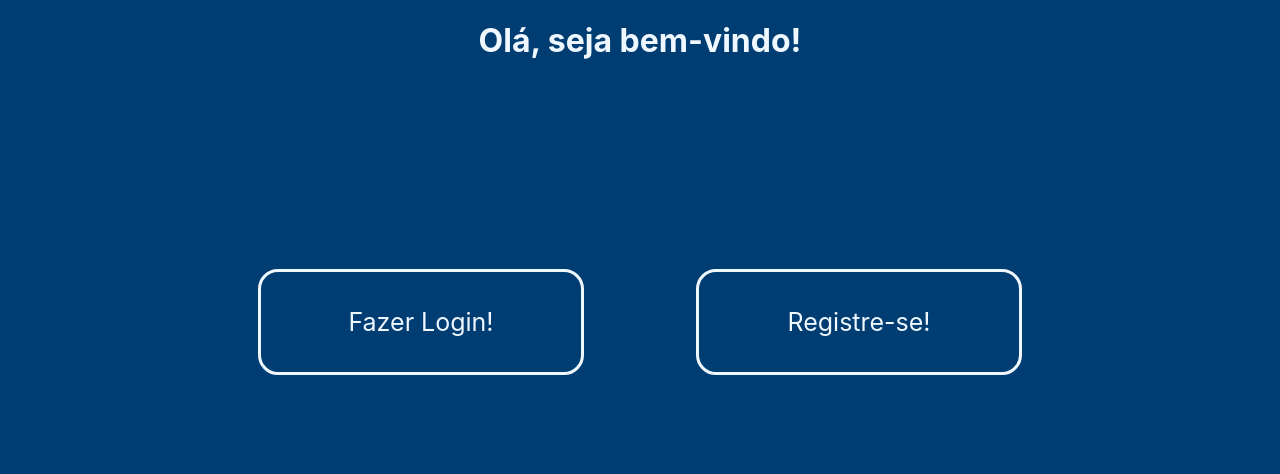
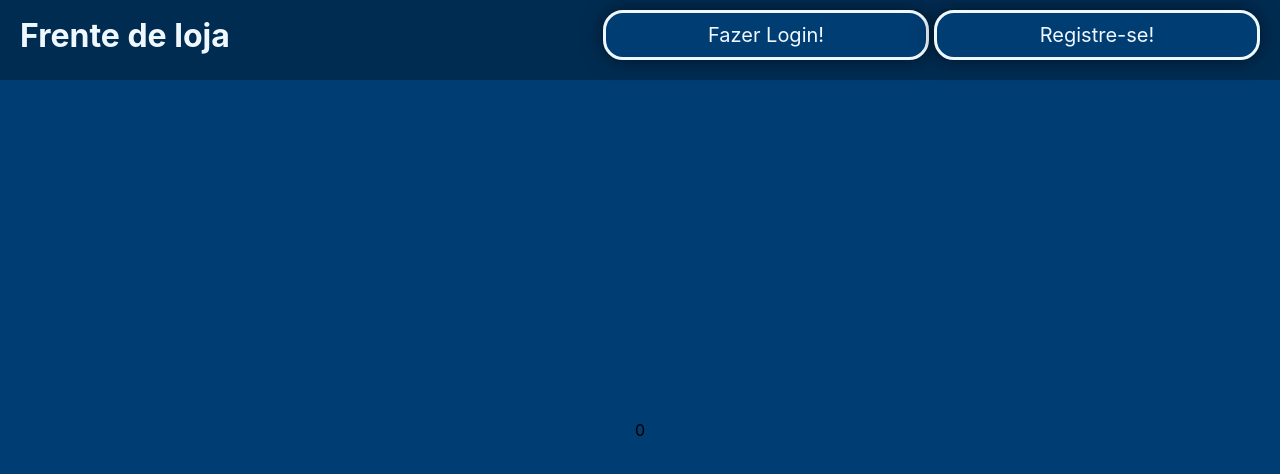
Before and after one commit to augustoizepon/frontend-pdv, a React (Create React App) app: page / in a window 1280 px wide. Shown: the top 474 px of the page. Built offline with nearby package versions, Linux system fonts and the light colour scheme.

Commit message:
feat: melhor layout e melhor organização

```diff
--- a/src/App.js
+++ b/src/App.js
@@ -1,8 +1,11 @@
 // App.js
 import React, { useState } from 'react';
 import './style/App.css';
-import Login from './components/login';
+import Login, {loginMessage} from './components/login';
 import Register from './components/register';
+import Funcional from './components/Funcional';
+
+
 
 function App() {
   const [isLoginVisible, setLoginVisible] = useState(false);
@@ -17,13 +20,20 @@ function App() {
     setLoginVisible(false);
     setRegisterVisible(true);
   }
+  function handleClickOutside(event) {
+    if (event.target.closest('#Login-div') || event.target.closest('#SignUp-div')) {
+      return;
+    }
+
+    setLoginVisible(false);
+    setRegisterVisible(false);
+  }
 
   return (
     <div className="App">
       <header className="App-header">
-        <h1>Olá, seja bem-vindo!</h1>
-      </header>
-      <main className='App-main'>
+        <h1>Frente de loja</h1>
+        <div className='App-header-menu'>
           <div
             id='Login-div'
             className='main-div'
@@ -40,9 +50,14 @@ function App() {
             <p>Registre-se!</p>
             {isRegisterVisible && <Register />}
           </div>
+        </div>
+      </header>
+      <main className='App-main'>
+      {loginMessage=== 'Logado com sucesso!' & <Funcional/>}
 
 
       </main>
+      {document.addEventListener('click', handleClickOutside)}
     </div>
   );
 }
--- /dev/null
+++ b/src/components/Funcional.js
@@ -0,0 +1,83 @@
+import React, { useState } from 'react';
+import '../style/Funcional.css';
+import axios from 'axios';
+import ProfileUpdate from './ProfileUpdate';
+import CategoryList from './CategoryList';
+import { token } from './login';
+
+
+export default function Funcional() {
+    const [visibilityUpdateYourData, setVisibilityUpdateYourData] = useState(false);
+    const [visibilityCatogryList, setVisibilityCatogryList] = useState(false);
+    const [visibilityCreateProduct, setVisibilityCreateProduct] = useState(false);
+    const [visibilityEditProduct, setVisibilityEditProduct] = useState(false);
+    const [visibilityListProducts, setVisibilityListProducts] = useState(false);
+    const [visibilityDetailProduct, setVisibilityDetailProduct] = useState(false);
+    const [visibilityDeleteProduct, setVisibilityDeleteProduct] = useState(false);
+    const [visibilityCreateCustomer, setVisibilityCreateCustomer] = useState(false);
+    const [visibilityEditCustomer, setVisibilityEditCustomer] = useState(false);
+    const [visibilityListCustomers, setVisibilityListCustomers] = useState(false);
+    const [visibilityDetailCustomer, setVisibilityDetailCustomer] = useState(false);
+
+    const toggleVisibilityUpdateYourData = () => {
+        setVisibilityUpdateYourData(true);
+    };
+
+    const toggleVisibilityCatogryList = () => {
+        setVisibilityCatogryList(true);
+    };
+
+    const toggleVisibilityCreateProduct = () => {
+        setVisibilityCreateProduct(true);
+    };
+
+    const toggleVisibilityEditProduct = () => {
+        setVisibilityEditProduct(true);
+    };
+
+    const toggleVisibilityListProducts = () => {
+        setVisibilityListProducts(true);
+    };
+
+    const toggleVisibilityDetailProduct = () => {
+        setVisibilityDetailProduct(true);
+    };
+
+    const toggleVisibilityDeleteProduct = () => {
+        setVisibilityDeleteProduct(true);
+    };
+
+    const toggleVisibilityCreateCustomer = () => {
+        setVisibilityCreateCustomer(true);
+    };
+
+    const toggleVisibilityEditCustomer = () => {
+        setVisibilityEditCustomer(true);
+    };
+
+    const toggleVisibilityListCustomers = () => {
+        setVisibilityListCustomers(true);
+    }
+
+    const toggleVisibilityDetailCostumer = () => {
+        setVisibilityDetailCustomer(true)
+    }
+
+    return (
+        <div className='Funcional-div'>
+            <ul className='Funcional-div-list'>
+                <li onClick={toggleVisibilityUpdateYourData}>▼  Alterar seu dados {visibilityUpdateYourData && <ProfileUpdate token={token} />}</li>
+                <li onClick={toggleVisibilityCatogryList}>▼  Listar Categorias {visibilityCatogryList && <CategoryList token={token} />}</li>
+                <li onClick={toggleVisibilityCreateProduct}>▼  Cadastrar Produto</li>
+                <li onClick={toggleVisibilityEditProduct}>▼  Editar dados do produto</li>
+                <li onClick={toggleVisibilityListProducts}>▼  Listar Produtos</li>
+                <li onClick={toggleVisibilityDetailProduct}>▼  Detalhar Produto</li>
+                <li onClick={toggleVisibilityDeleteProduct}>▼  Excluir Produto</li>
+                <li onClick={toggleVisibilityCreateCustomer}>▼  Cadastrar Cliente</li>
+                <li onClick={toggleVisibilityEditCustomer}>▼  Editar dados do cliente</li>
+                <li onClick={toggleVisibilityListCustomers}>▼  Listar Clientes</li>
+                <li onClick={toggleVisibilityDetailCostumer}>▼  Detalhar Cliente</li>
+            </ul>
+        </div>
+    );
+}
--- a/src/components/login.js
+++ b/src/components/login.js
@@ -1,17 +1,12 @@
 import React, { useState } from 'react';
 import axios from 'axios';
-import ProfileUpdate from './ProfileUpdate';
-import CategoryList from './CategoryList';
-
+let loginMessage = ''
+let token = ''
 function Login() {
   const [formData, setFormData] = useState({
     email: '',
     password: '',
   });
-
-  const [loginMessage, setLoginMessage] = useState('');
-  const [token, setToken] = useState('');
-  const [showCategories, setShowCategories] = useState(false);
   const [showLogin, setShowLogin] = useState(true);
 
   async function sendLoginData() {
@@ -22,13 +17,12 @@ function Login() {
       };
       const response = await axios.post('https://backendfrentedeloja.onrender.com/login', dataToSend);
 
-      setLoginMessage(response.data.message);
-      setToken(response.data.token);
+      loginMessage = response.data.message
+      token = response.data.token
       setShowLogin(false);
-      setShowCategories(true);
     } catch (error) {
       console.log(error);
-      setLoginMessage(error.response.data.message);
+      loginMessage = error.response.data.message;
     }
   }
 
@@ -61,10 +55,13 @@ function Login() {
           <p>{loginMessage}</p>
         </div>
       )}
-      {loginMessage === 'Logado com sucesso!' && <ProfileUpdate token={token} />}
-      {showCategories && <CategoryList token={token} />}
     </div>
   );
+
 }
 
+
+
+export {token}
 export default Login;
+export {loginMessage}
--- a/src/style/App.css
+++ b/src/style/App.css
@@ -6,14 +6,26 @@
 }
 
 .App-header {
+  background-color: rgb(0, 44, 82);
   display: flex;
-  flex-direction: column;
-  justify-content: center;
-  align-items: center;
+  flex-direction: row;
+  justify-content: space-between;
+  padding: 10px 20px;
+  height: 60px;
+
+}
+
+.App-header-menu {
+  display: flex;
+  flex-direction: row;
+  gap: 5px;
 }
 
 h1 {
   color: aliceblue;
+  text-align: center;
+  position: relative;
+  top: -15px;
 }
 
 .App-main {
@@ -22,7 +34,9 @@ h1 {
   justify-content: center;
   gap: 7rem;
   align-items: center;
-  height: 60%;
+  height: calc(100vh - 100px);
+  width: 100%;
+  padding: 0;
 }
 
 
@@ -33,25 +47,25 @@ h1 {
   background-color: rgb(0, 61, 114);
   color: aliceblue;
   text-align: center;
-  font-size: 25px;
-
+  font-size: 20px;
   transition: ease 0.4s;
- height: fit-content;
- max-height: 500px;
- display: flex;
- flex-direction: column;
- padding: 10px;
- overflow-y: scroll;
+  height: fit-content;
+  max-height: 500px;
+  display: flex;
+  flex-direction: column;
+  padding: 10px;
+  z-index: 4;
+  box-shadow: 0 0 20px rgba(0, 0, 0, 0.534);
 }
 
-.Register-form-div, .Login-form-div{
+.Register-form-div,
+.Login-form-div {
   display: flex;
   flex-direction: column;
   border-top: 1px solid rgb(0, 61, 114);
-
 }
 
-input{
+input {
   background-color: white;
   padding: 4px;
   border: 2px solid rgb(0, 61, 114);
@@ -69,17 +83,22 @@ input{
   cursor: pointer;
 }
 
-.btn-l-r:hover{
+.btn-l-r:hover {
   color: rgb(0, 61, 114);
   background-color: aliceblue;
   border-color: rgb(0, 61, 114);
 }
 
-.main-div:hover{
+.main-div:hover {
   background-color: aliceblue;
   color: rgb(0, 61, 114);
 }
-ul{
+
+ul {
   list-style-type: none;
   text-align: start;
 }
+
+p {
+  margin: 0;
+}
--- /dev/null
+++ b/src/style/Funcional.css
@@ -0,0 +1,23 @@
+.Funcional-div{
+    background-color: rgb(172, 215, 253);
+    height: 100%;
+    width: 100%;
+    padding: 0;
+    overflow-y: scroll;
+}
+.Funcional-div-list{
+    padding: 10px;
+    margin: 10px;
+    display: flex;
+    flex-direction: column;
+    gap: 10px;
+}
+
+li{
+    height: fit-content;
+    background-color: aliceblue;
+    border-radius: 10px;
+    padding: 20px;
+    margin: 0;
+    box-shadow: 0 0 10px rgba(0, 0, 0, 0.5);
+}
```
Lines whose indentation alone changed are shown as unchanged.
